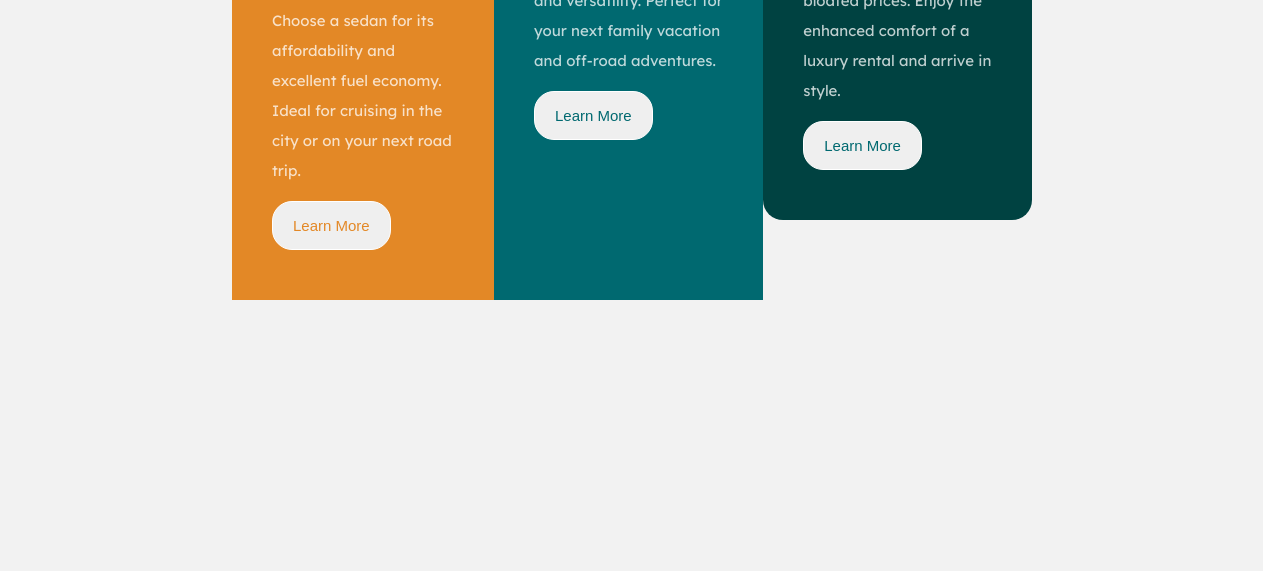
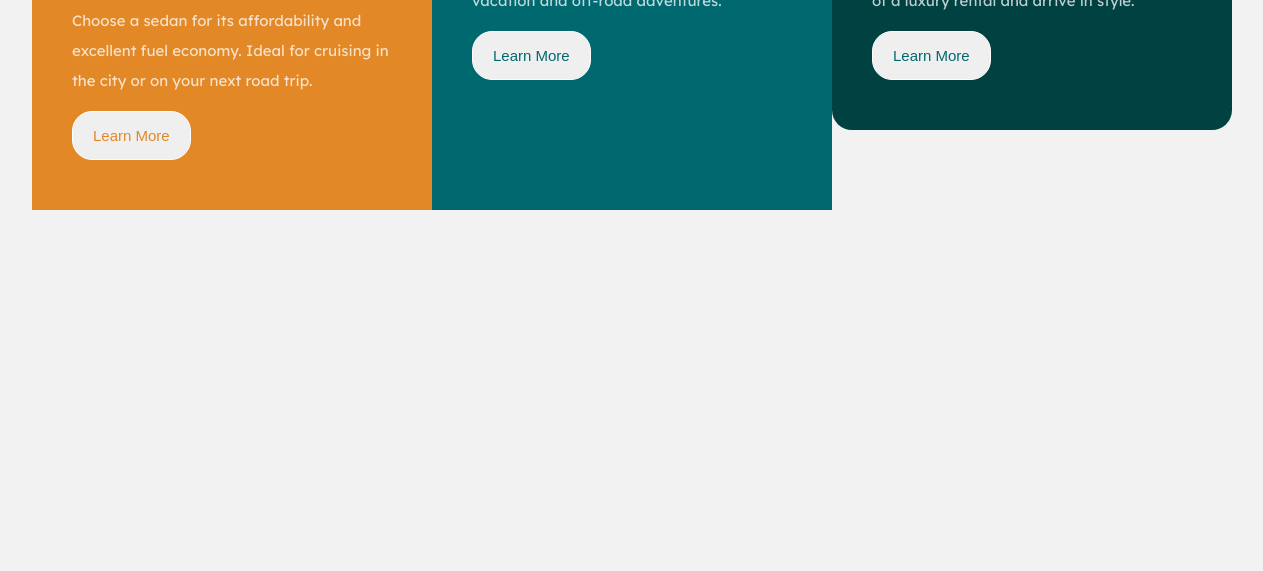
Before and after one commit to webstormcam/3_Column_Preview_Card, a plain HTML site: page index.html in a window 1536 px wide. Shown: the part 229-800 px from the top of the page, without its empty margins (136-1399 px from the left). Drawn offline with Linux system fonts and the light colour scheme.

Commit message:
Made some adjustments to desktop sizing.
Well adjust tommorow

```diff
--- a/style.css
+++ b/style.css
@@ -114,8 +114,12 @@ body{
 
 @media screen and (min-width:1440px) {
     #cardContainer{
-        width: 800px;
+        width: 1200px;
         flex-direction: row;
     }
 
+    .card{
+        width: 400px;
+    }
+
 }
```
